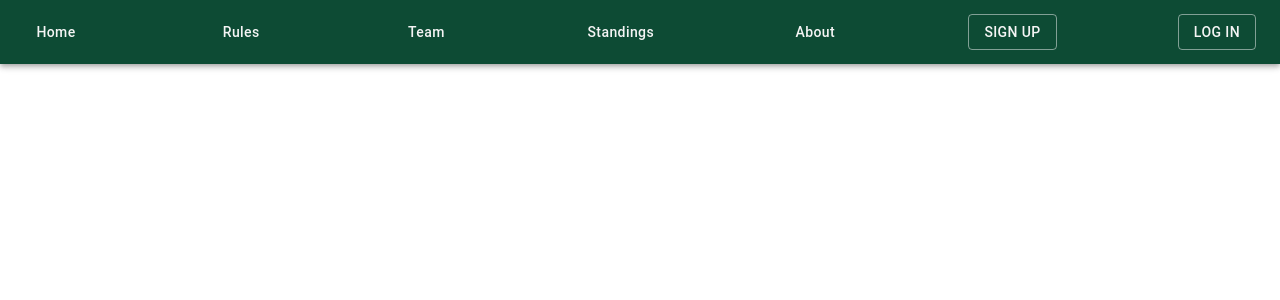
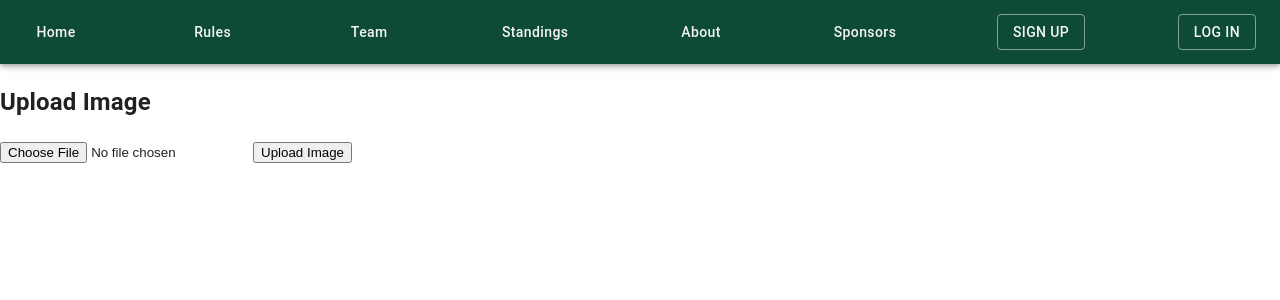
Before and after one commit to armarshall/basketball-app, a React (Vite) app in the folder client/: page /upload in a window 1280 px wide. Shown: the top 300 px of the page. Built offline with nearby package versions, Linux system fonts and the light colour scheme.

Commit message:
Add Sponsors and Image Upload pages; update MenuAppBar

```diff
--- a/client/src/App.tsx
+++ b/client/src/App.tsx
@@ -11,6 +11,8 @@ import GuardianSignUp from "./pages/GuardianSignUp";
 import TeenagerSignUp from "./pages/TeenagerSignUp";
 import LogIn from "./pages/LogIn";
 import { TeamCreation } from "./pages/TeamCreation";
+import Sponsors from "./pages/Sponsors";
+import ImageUpload from "./pages/ImageUpload";
 
 function App() {
   return (
@@ -27,6 +29,8 @@ function App() {
         <Route path="/signup/teenager" element={<TeenagerSignUp />} />
         <Route path="/login" element={<LogIn />} />
         <Route path="/teamcreate" element={<TeamCreation />} />
+        <Route path="/sponsors" element={<Sponsors />} />
+        <Route path="/upload" element={<ImageUpload />} />
       </Routes>
     </BrowserRouter>
   );
--- a/client/src/components/MenuAppBar.tsx
+++ b/client/src/components/MenuAppBar.tsx
@@ -23,6 +23,9 @@ export default function MenuAppBar() {
         <Button href="/about" color="secondary" sx={{ textTransform: "none" }}>
           About
         </Button>
+        <Button href="/sponsors" color="secondary" sx={{ textTransform: "none" }}>
+          Sponsors
+        </Button>
         <Button href="/signup" variant="outlined" color="secondary">
           Sign Up
         </Button>
--- /dev/null
+++ b/client/src/pages/ImageUpload.tsx
@@ -0,0 +1,34 @@
+import React, { useState } from 'react';
+import axios from 'axios';
+
+function ImageUpload() {
+  const [selectedFile, setSelectedFile] = useState<File | null>(null);
+
+  const handleUpload = async () => {
+    if (!selectedFile) return;
+
+    const formData = new FormData();
+    formData.append('image', selectedFile);
+
+    try {
+      await axios.post('http://localhost:3000/api/images/upload', formData)
+      alert('Image uploaded!');
+    } catch (error) {
+      console.error('Upload failed:', error);
+    }
+  };
+
+  return (
+    <div>
+      <h2>Upload Image</h2>
+      <input
+        type="file"
+        accept="image/*"
+        onChange={(e) => setSelectedFile(e.target.files?.[0] || null)}
+      />
+      <button onClick={handleUpload}>Upload Image</button>
+    </div>
+  );
+}
+
+export default ImageUpload;
```
